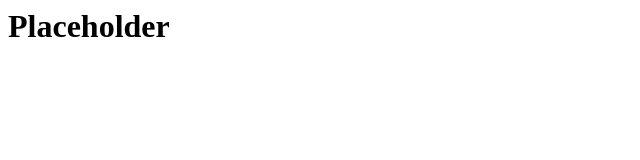
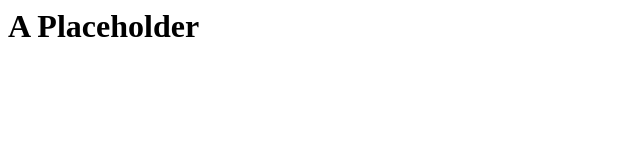
Before and after one commit to BasiliskEngine/roodymonster.github.io, a plain HTML site: page index.html in a window 1280 px wide. Shown: the whole page, without its empty margins (0-640 px from the left). Drawn offline with Linux system fonts and the light colour scheme.

Commit message:
Update index.html

```diff
--- a/index.html
+++ b/index.html
@@ -1 +1 @@
-<h1>Placeholder</h1>
+<h1>A Placeholder</h1>
```
